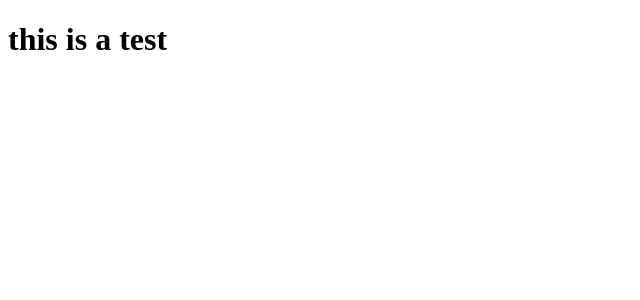
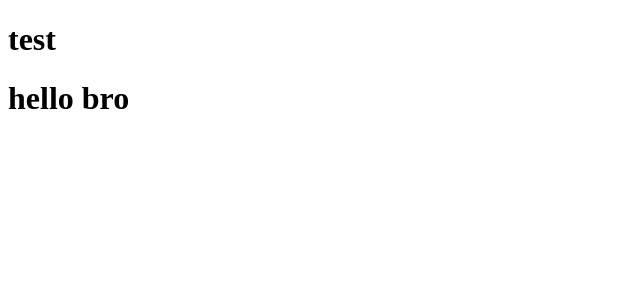
Before and after one commit to ngermeau/wbyd-client, a React (Vite) app: page / in a window 1280 px wide. Shown: the top 300 px of the page, without its empty margins (0-640 px from the left). Built offline with nearby package versions, Linux system fonts and the light colour scheme.

Commit message:
configuration of eslint

```diff
--- a/src/App.jsx
+++ b/src/App.jsx
@@ -1,10 +1,15 @@
-import { createElement } from "react";
-import { createRoot } from "react-dom"
+import { createRoot } from "react-dom/client"
+import Movie from "./Movie"
 
 const App = () => {
-  return createElement("h1", {}, "this is a test")
+  return (
+    <div>
+      <Movie name="test"/>
+      <h1>hello bro</h1>
+    </div>
+  )
 }
 
 const container = document.getElementById("root")
 const root = createRoot(container)
-root.render(createElement(App))
+root.render(<App/>)
--- /dev/null
+++ b/src/Movie.jsx
@@ -0,0 +1,9 @@
+const Movie = (props) => {
+  return (
+    <div>
+      <h1> {props.name} </h1>
+    </div>
+  )
+}
+
+export default Movie
```
Also changed, not shown: package.json (+5 -2 lines), .eslintrc.json, 3 other files (tests, documents, lock files or other folders).
